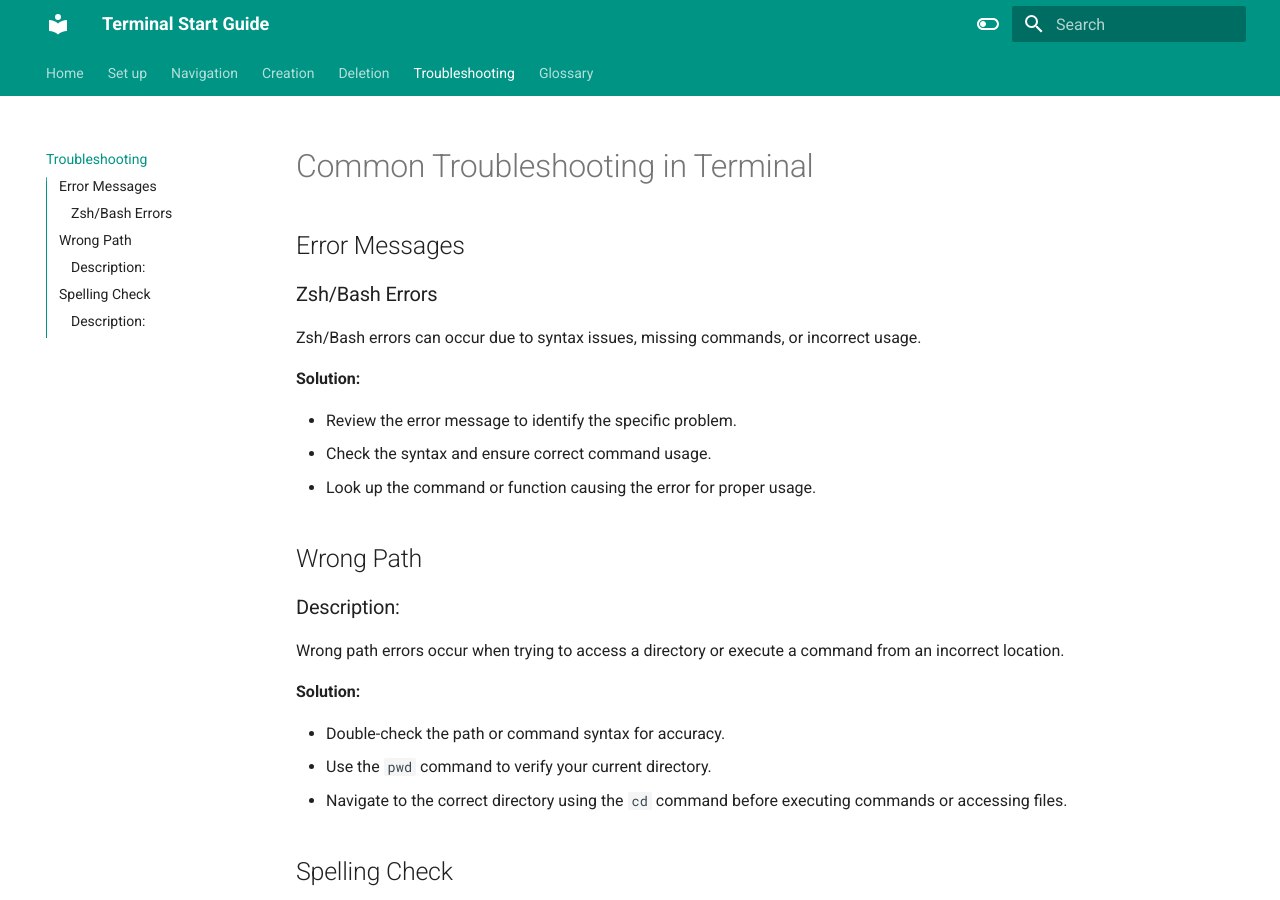
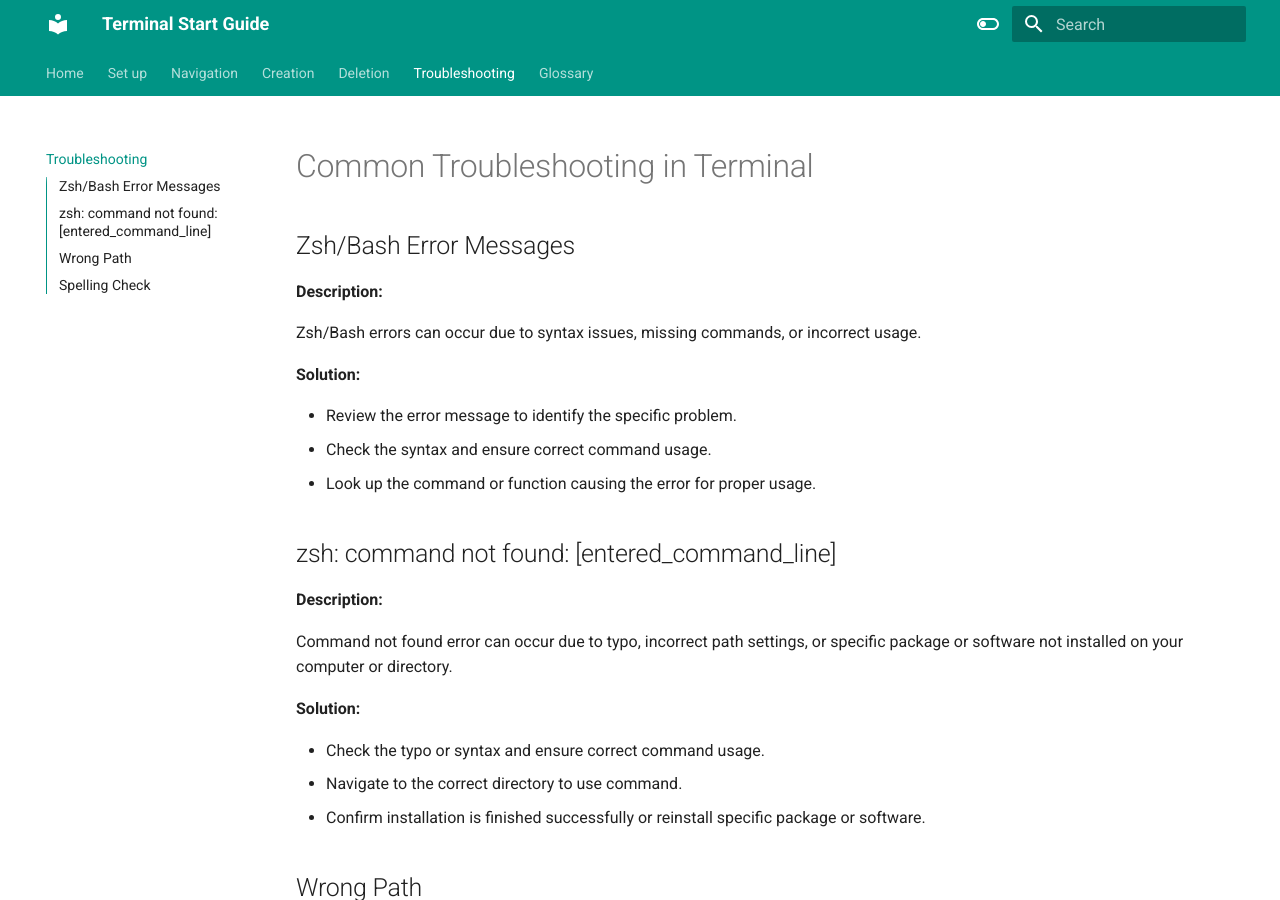
Before and after one commit to Inez-y/user_docs_Inez_Saeyoung, an MkDocs documentation site: the page built from docs/troubleshooting.md, in a window 1280 px wide and 900 px high. Built offline with MkDocs 1.6.1 and Material for MkDocs 9.7.7, drawn with Linux system fonts in a browser that asks for light colours.

Commit message:
ADD troubleshooting item

```diff
--- a/docs/troubleshooting.md
+++ b/docs/troubleshooting.md
@@ -1,8 +1,8 @@
 # Common Troubleshooting in Terminal
 
-## Error Messages
+## Zsh/Bash Error Messages
 
-### Zsh/Bash Errors
+**Description:**
 
 Zsh/Bash errors can occur due to syntax issues, missing commands, or incorrect usage.
 
@@ -12,9 +12,21 @@ Zsh/Bash errors can occur due to syntax issues, missing commands, or incorrect u
 - Check the syntax and ensure correct command usage.
 - Look up the command or function causing the error for proper usage.
 
+## zsh: command not found: [entered_command_line]
+
+**Description:**
+
+Command not found error can occur due to typo, incorrect path settings, or specific package or software not installed on your computer or directory.
+
+**Solution:**
+
+- Check the typo or syntax and ensure correct command usage.
+- Navigate to the correct directory to use command.
+- Confirm installation is finished successfully or reinstall specific package or software.
+
 ## Wrong Path
 
-### Description:
+**Description:**
 
 Wrong path errors occur when trying to access a directory or execute a command from an incorrect location.
 
@@ -26,7 +38,7 @@ Wrong path errors occur when trying to access a directory or execute a command f
 
 ## Spelling Check
 
-### Description:
+**Description:**
 
 Spelling errors can lead to command not found or file not found errors in the terminal.
 
```
